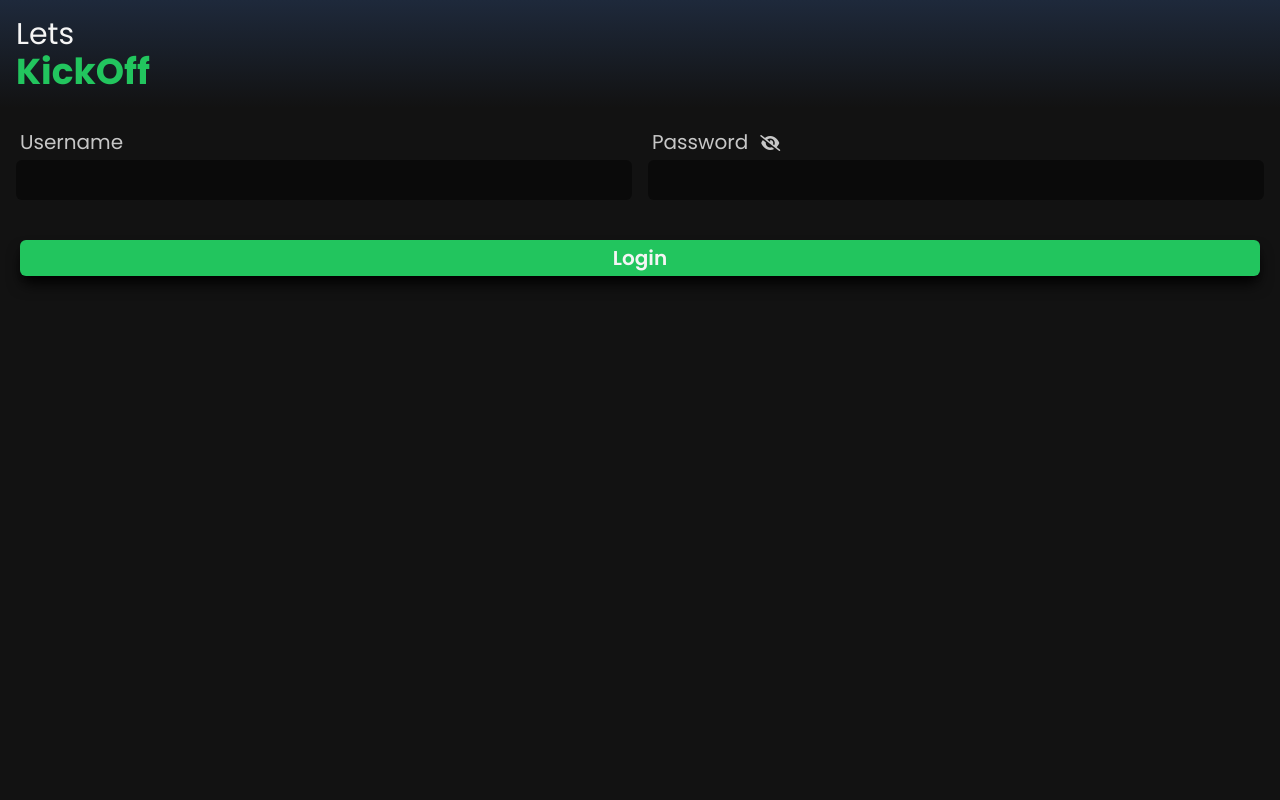
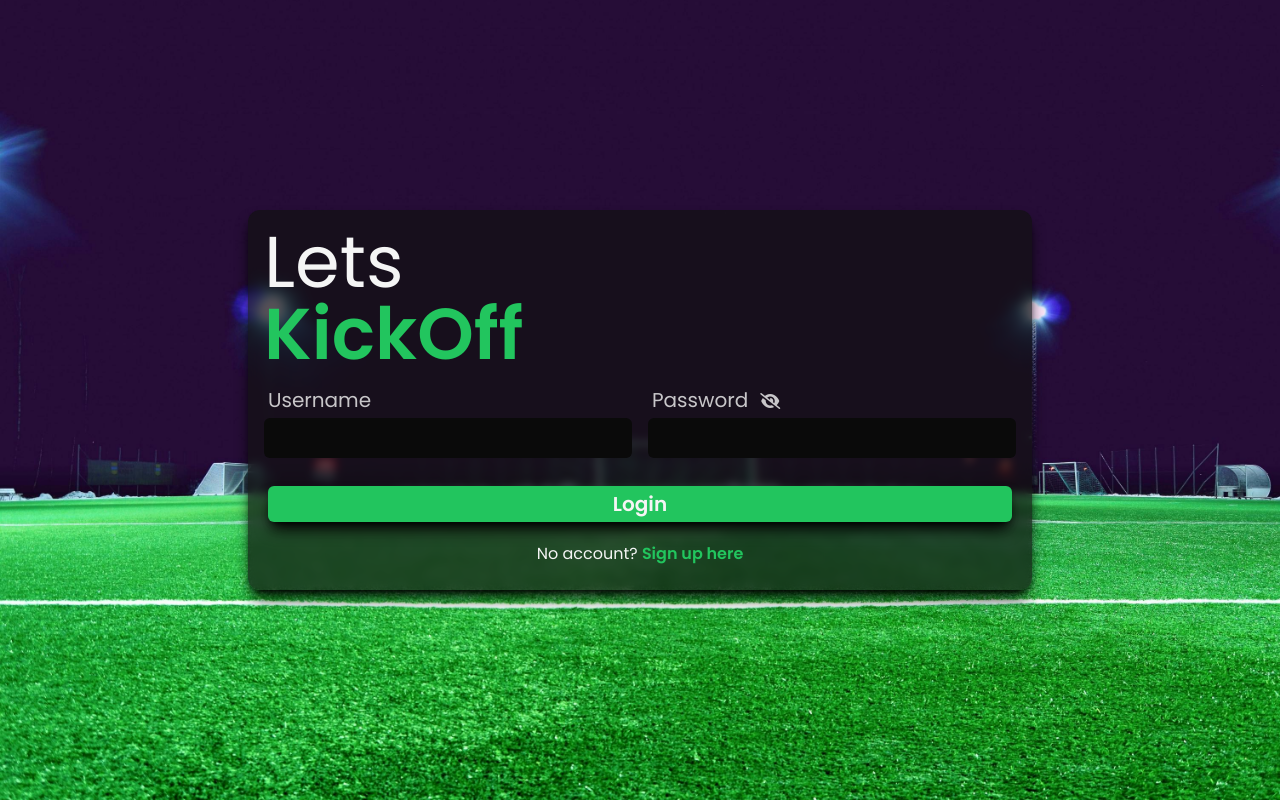
Before and after one commit to JoelOliverMclean/lets-kick-off-react, a React (Vite) app: page /login in a window 1280 px wide. Built offline with nearby package versions, Linux system fonts and the light colour scheme; no server answers.

Commit message:
Sign up and Login adjustments

```diff
--- a/src/components/Registration.jsx
+++ b/src/components/Registration.jsx
@@ -67,7 +67,7 @@ export default function Registration(props) {
               className="rounded-md border-2 border-solid border-transparent px-2 py-1 text-lg duration-300 focus:border-green-500 focus:outline-none focus:ring-0"
             />
             {errors.name.length > 0 && (
-              <p className="px-2 pt-1 text-xs text-red-700">{errors.name}</p>
+              <p className="px-2 pt-1 text-xs text-orange-400">{errors.name}</p>
             )}
           </div>
           <div className="flex flex-col">
@@ -77,7 +77,7 @@ export default function Registration(props) {
               className="rounded-md border-2 border-solid border-transparent px-2 py-1 text-lg duration-300 focus:border-green-500 focus:outline-none focus:ring-0"
             />
             {errors.username.length > 0 && (
-              <p className="px-2 pt-1 text-xs text-red-700">
+              <p className="px-2 pt-1 text-xs text-orange-400">
                 {errors.username}
               </p>
             )}
@@ -102,7 +102,7 @@ export default function Registration(props) {
               className="rounded-md border-2 border-solid border-transparent px-2 py-1 text-lg duration-300 focus:border-green-500 focus:outline-none focus:ring-0"
             />
             {errors.password.length > 0 && (
-              <p className="px-2 pt-1 text-xs text-red-700">
+              <p className="px-2 pt-1 text-xs text-orange-400">
                 {errors.password}
               </p>
             )}
@@ -122,13 +122,13 @@ export default function Registration(props) {
               className="rounded-md border-2 border-solid border-transparent px-2 py-1 text-lg duration-300 focus:border-green-500 focus:outline-none focus:ring-0"
             />
             {errors.groupName.length > 0 && (
-              <p className="px-2 pt-1 text-xs text-red-700">
+              <p className="px-2 pt-1 text-xs text-orange-400">
                 {errors.groupName}
               </p>
             )}
           </div>
         </div>
-        <div className="px-1 pt-5 duration-200 hover:px-0">
+        <div className="px-1 duration-200 hover:px-0">
           <button
             className="w-full rounded-md bg-green-600 px-2 py-1 font-semibold shadow-lg shadow-black"
             type="submit"
--- a/src/index.css
+++ b/src/index.css
@@ -37,8 +37,7 @@ input:focus {
 }
 
 #getStarted {
-  animation: 1s ease-in-out 0s 1 slideInFromLeft;
-  backdrop-filter: blur(4px);
+  animation: 0.6s ease-in-out 0s 1 slideInFromLeft;
 }
 
 label:has(+ input:focus) {
--- a/src/pages/Home.jsx
+++ b/src/pages/Home.jsx
@@ -42,10 +42,9 @@ const Home = () => {
             }
           : {}
       }
-      className={`flex flex-1 flex-col items-center justify-center gap-5`}
+      className={`flex flex-1 flex-col items-center justify-start gap-5 p-10 sm:justify-center sm:p-4`}
     >
       {loggedInUser ? (
-        <>
         <div className="flex w-full flex-1 flex-col gap-4 p-4 duration-200">
           <h2 className="text-3xl">
             My<span className="font-semibold text-green-500">Groups</span>
@@ -85,11 +84,10 @@ const Home = () => {
             <p className="text-center opacity-50">Coming soon...</p>
           </div>
         </div>
-        </>
       ) : (
         <div
           id="getStarted"
-          className="rounded-xl bg-[#121212] bg-opacity-70 p-4 shadow-lg shadow-black"
+          className="w-full rounded-xl bg-[#121212] bg-opacity-70 p-4 shadow-lg shadow-black backdrop-blur-sm sm:w-auto"
         >
           <div className="pb-3 text-7xl">
             <h1 className="">Lets</h1>
@@ -101,7 +99,10 @@ const Home = () => {
               to={"/login"}
               className="underline-offset-3 p-2 text-base hover:underline"
             >
-              Already registered? <span>Login</span>
+              Already registered?{" "}
+              <span className="font-semibold text-green-500 hover:underline">
+                Login
+              </span>
             </Link>
           </div>
         </div>
--- a/src/pages/Layout.jsx
+++ b/src/pages/Layout.jsx
@@ -9,7 +9,8 @@ const Layout = () => {
   return (
     <>
       <div className="flex min-h-screen w-full flex-col">
-        {(loggedInUser || location.pathname !== "/") && (
+        {(loggedInUser ||
+          (location.pathname !== "/" && location.pathname !== "/login")) && (
           <div className="flex items-start justify-between bg-gradient-to-b from-slate-800 to-transparent p-4">
             <Link to="/" className="flex flex-col">
               <h1 className="text-3xl">Lets</h1>
--- a/src/pages/Login.jsx
+++ b/src/pages/Login.jsx
@@ -1,14 +1,15 @@
-import React, { useContext, useState } from "react";
+import React, { useContext, useEffect, useState } from "react";
 import $ from "jquery";
 import { Tooltip } from "react-tooltip";
 import { AuthContext } from "../helpers/AuthContext";
 import { login } from "../api/auth";
-import { useNavigate } from "react-router-dom";
+import { Link, useNavigate } from "react-router-dom";
+import pitchBg from "../assets/pitch-bg.jpg";
 
 export default function Login() {
   const navigate = useNavigate();
 
-  const { setLoggedInUser } = useContext(AuthContext);
+  const { setLoggedInUser, loggedInUser } = useContext(AuthContext);
 
   const [errors, setErrors] = useState({
     username: "",
@@ -55,8 +56,30 @@ export default function Login() {
     }
   }
 
+  useEffect(() => {
+    if (loggedInUser) {
+      navigate("/");
+    }
+  }, []);
+
   return (
-    <div className="flex flex-col p-4">
+    <div
+      className="flex flex-1 flex-col items-center justify-start gap-5 p-10 sm:justify-center sm:p-4"
+      style={{
+        backgroundImage: `url(${pitchBg})`,
+        backgroundPosition: "center",
+        backgroundRepeat: "no-repeat",
+        backgroundSize: "cover",
+      }}
+    >
+      <div
+        id="getStarted"
+        className="w-full rounded-xl bg-[#121212] bg-opacity-70 p-4 shadow-lg shadow-black backdrop-blur-sm sm:w-auto"
+      >
+        <div className="pb-3 text-7xl">
+          <h1 className="">Lets</h1>
+          <h1 className="font-semibold text-green-500">KickOff</h1>
+        </div>
         <form className="" onSubmit={validateForm}>
           <div className="flex flex-col gap-5 text-xl">
             <div className="grid grid-cols-1 gap-4 sm:grid-cols-2">
@@ -67,7 +90,7 @@ export default function Login() {
                   className="rounded-md border-2 border-solid border-transparent px-2 py-1 text-lg duration-300 focus:border-green-500 focus:outline-none focus:ring-0"
                 />
                 {errors.username.length > 0 && (
-                <p className="px-2 pt-1 text-xs text-red-700">
+                  <p className="px-2 pt-1 text-xs text-orange-400">
                     {errors.username}
                   </p>
                 )}
@@ -92,13 +115,13 @@ export default function Login() {
                   className="rounded-md border-2 border-solid border-transparent px-2 py-1 text-lg duration-300 focus:border-green-500 focus:outline-none focus:ring-0"
                 />
                 {errors.password.length > 0 && (
-                <p className="px-2 pt-1 text-xs text-red-700">
-                  {errors.password}
+                  <p className="px-2 pt-1 text-xs text-orange-400">
+                    {errors.password}asds
                   </p>
                 )}
               </div>
             </div>
-          <div className="px-1 pt-5 duration-200 hover:px-0">
+            <div className="px-1 pt-2 duration-200 hover:px-0">
               <button
                 className="w-full rounded-md bg-green-500 px-2 py-1 font-semibold shadow-lg shadow-black"
                 type="submit"
@@ -108,6 +131,18 @@ export default function Login() {
             </div>
           </div>
         </form>
+        <div className="flex flex-col items-center pt-3">
+          <Link
+            to={"/"}
+            className="underline-offset-3 p-2 text-base hover:underline"
+          >
+            No account?{" "}
+            <span className="font-semibold text-green-500 hover:underline">
+              Sign up here
+            </span>
+          </Link>
+        </div>
+      </div>
     </div>
   );
 }
```
Lines whose indentation alone changed are shown as unchanged.
